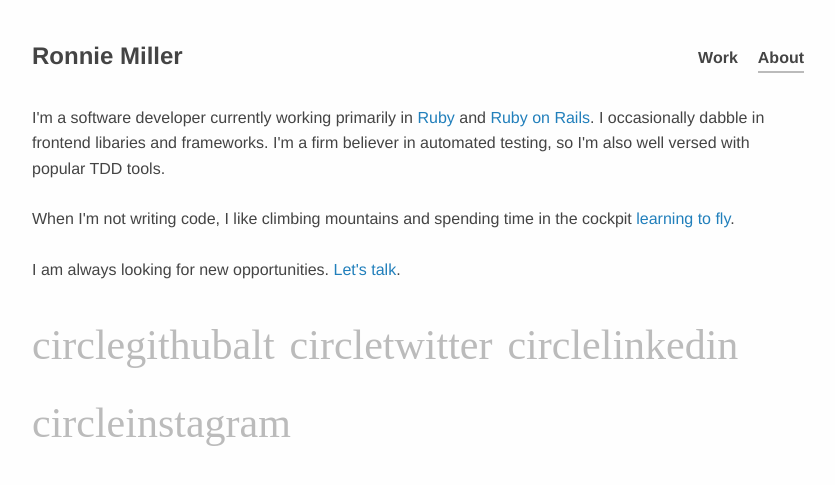
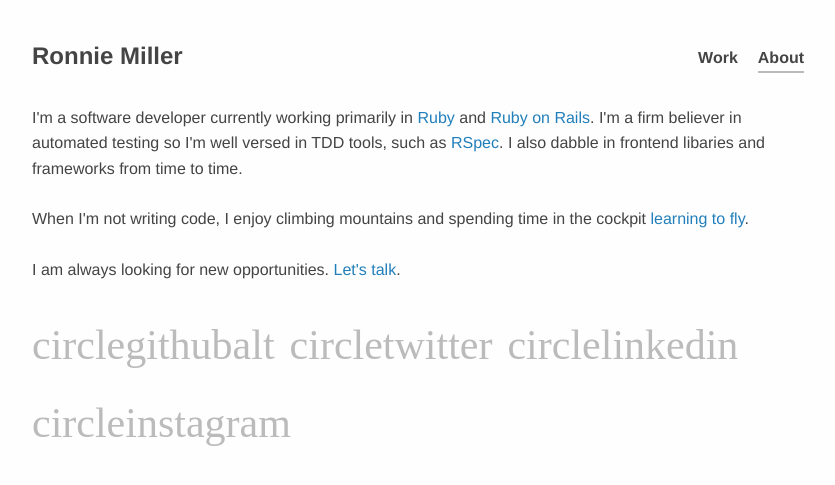
Before and after one commit to mlr/mlr.github.com, a Jekyll site: the page built from index.html, in a window 1280 px wide. Shown: the top 485 px of the page, without its empty margins (226-1061 px from the left). Built offline with Jekyll 4.4.1, drawn with Linux system fonts in a browser that asks for light colours; some web fonts are replaced.

Commit message:
Minor homepage copy updates

```diff
--- a/index.html
+++ b/index.html
@@ -5,12 +5,12 @@ layout: default
 
 <p>
   I'm a software developer currently working primarily in <a href="http://ruby-lang.org">Ruby</a> and
-  <a href="http://rubyonrails.org">Ruby on Rails</a>. I occasionally dabble in frontend libaries and frameworks.
-  I'm a firm believer in automated testing, so I'm also well versed with popular TDD tools.
+  <a href="http://rubyonrails.org">Ruby on Rails</a>. I'm a firm believer in automated testing so I'm well versed in TDD tools,
+  such as <a href="https://relishapp.com/rspec">RSpec</a>. I also dabble in frontend libaries and frameworks from time to time.
 </p>
 
 <p>
-  When I'm not writing code, I like climbing mountains and spending time in the cockpit
+  When I'm not writing code, I enjoy climbing mountains and spending time in the cockpit
   <a href="http://www.kerncharter.com">learning to fly</a>.
 </p>
 
```
